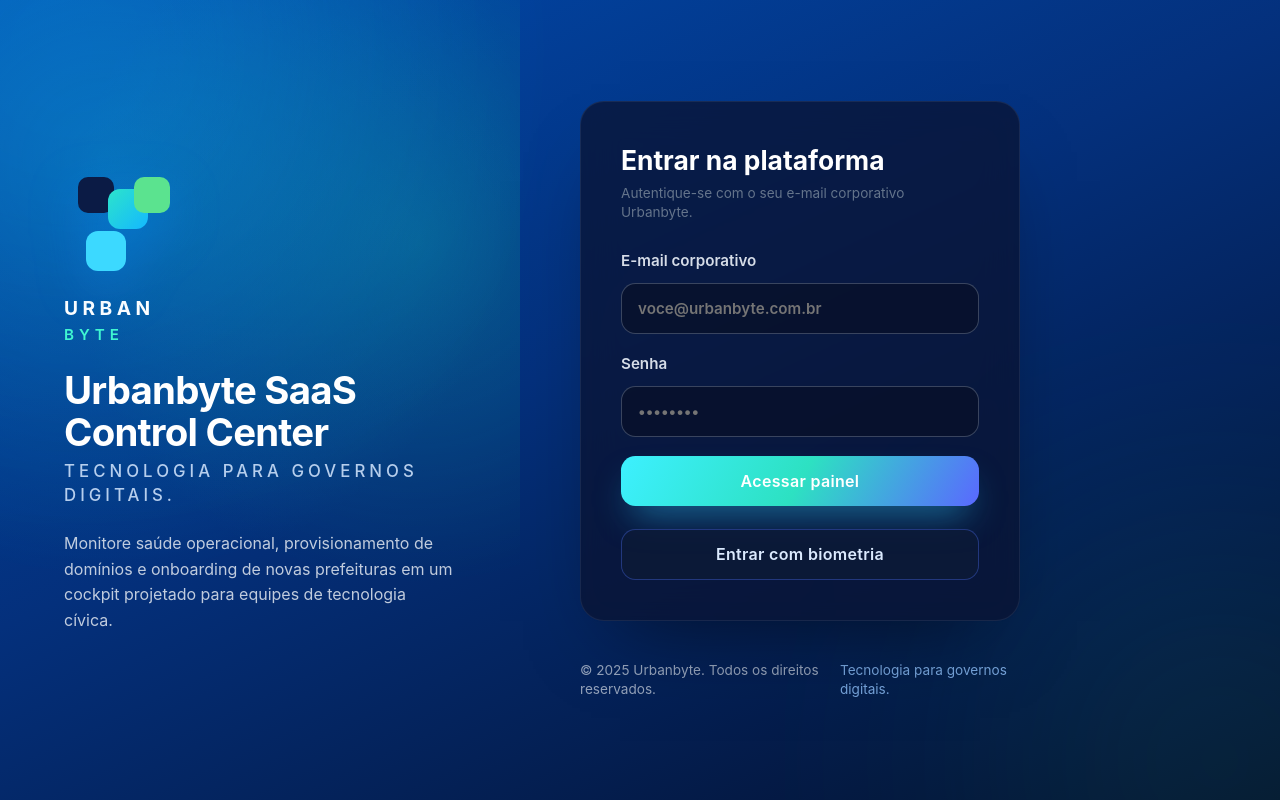
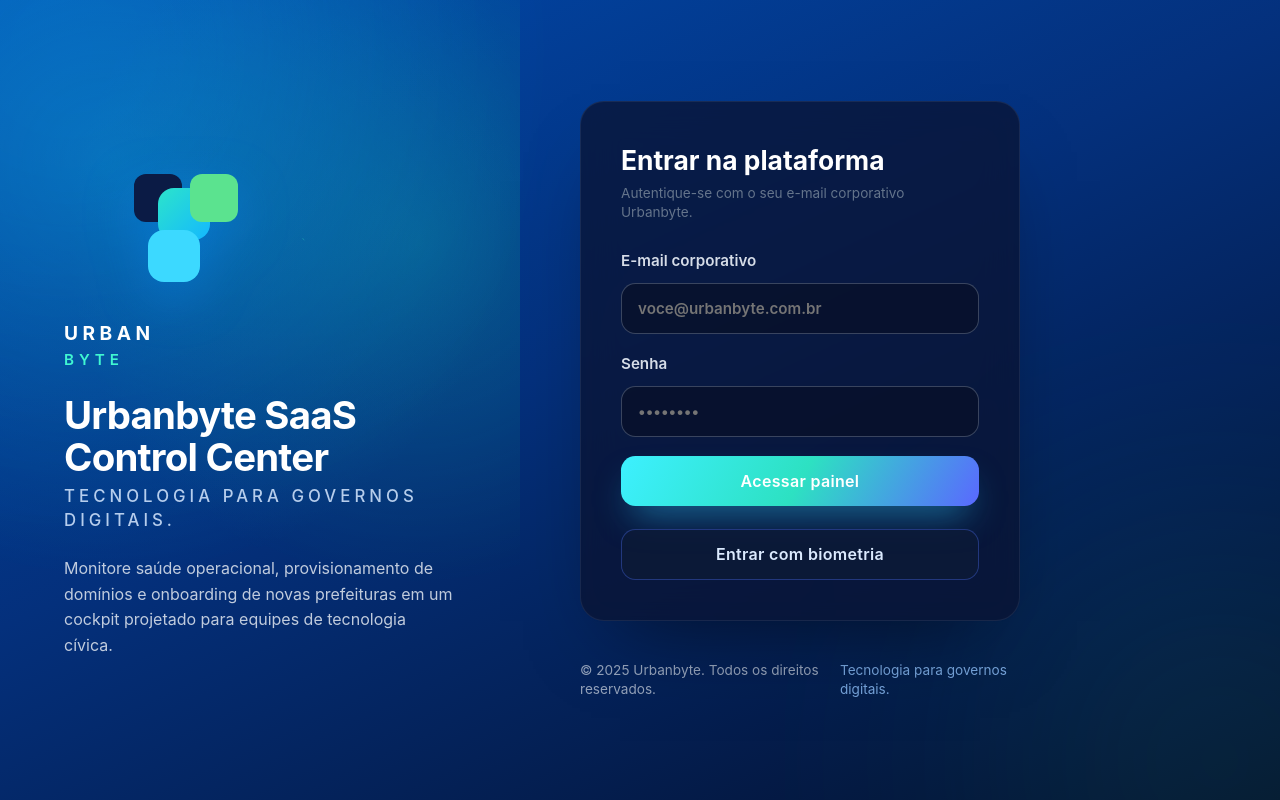
Before and after one commit to ismarsanttana/saas-gestao-2026, a React (Vite) app in the folder web-dash/: page /login in a window 1280 px wide. Built offline with nearby package versions, Linux system fonts and the light colour scheme; no server answers.

Commit message:
Add animated neural network to SaaS login hero

```diff
--- a/web-dash/src/components/UrbanbyteLogo.tsx
+++ b/web-dash/src/components/UrbanbyteLogo.tsx
@@ -2,23 +2,53 @@ export default function UrbanbyteLogo() {
   return (
     <div className="urbanbyte-logo" aria-hidden="true">
       <svg
-        width="120"
-        height="120"
-        viewBox="0 0 120 120"
+        className="urbanbyte-logo__neural"
+        width="260"
+        height="170"
+        viewBox="0 0 260 170"
         fill="none"
         xmlns="http://www.w3.org/2000/svg"
       >
-        <rect x="14" y="10" width="36" height="36" rx="10" fill="#0B1B45" />
-        <rect x="44" y="22" width="40" height="40" rx="12" fill="url(#grad-teal)" />
-        <rect x="70" y="10" width="36" height="36" rx="10" fill="#5BE38F" />
-        <rect x="22" y="64" width="40" height="40" rx="12" fill="#3CD9FF" />
+        <g className="neural-web">
+          <path
+            d="M25 105L60 70L95 108L130 62L168 102L210 60L240 98M32 60L60 70L90 42L130 62L160 34L190 56L218 30"
+            stroke="url(#neuralLine)"
+            strokeWidth="0.8"
+            strokeLinecap="round"
+          />
+          <path
+            d="M40 142L72 92L114 144L152 88L190 130L222 90"
+            stroke="url(#neuralLine)"
+            strokeWidth="0.8"
+            strokeLinecap="round"
+          />
+          <circle cx="60" cy="70" r="3" fill="#29F0D8" />
+          <circle cx="90" cy="42" r="3" fill="#29F0D8" />
+          <circle cx="130" cy="62" r="3" fill="#29F0D8" />
+          <circle cx="168" cy="102" r="3" fill="#29F0D8" />
+          <circle cx="190" cy="130" r="3" fill="#29F0D8" />
+          <circle cx="218" cy="30" r="3" fill="#29F0D8" />
+        </g>
+
+        <g transform="translate(70,32)">
+          <rect x="0" y="0" width="48" height="48" rx="12" fill="#0B1B45" />
+          <rect x="24" y="14" width="52" height="52" rx="16" fill="url(#grad-teal)" />
+          <rect x="56" y="0" width="48" height="48" rx="12" fill="#5BE38F" />
+          <rect x="14" y="56" width="52" height="52" rx="16" fill="#3CD9FF" />
+        </g>
+
         <defs>
-          <linearGradient id="grad-teal" x1="44" y1="22" x2="84" y2="62" gradientUnits="userSpaceOnUse">
+          <linearGradient id="grad-teal" x1="24" y1="14" x2="76" y2="66" gradientUnits="userSpaceOnUse">
             <stop stopColor="#2CE4CB" />
             <stop offset="1" stopColor="#14B8FF" />
           </linearGradient>
+          <radialGradient id="neuralLine" cx="0" cy="0" r="1" gradientUnits="userSpaceOnUse" gradientTransform="translate(130 90) rotate(90) scale(130)">
+            <stop stopColor="rgba(64, 248, 198, 0.9)" />
+            <stop offset="1" stopColor="rgba(64, 248, 198, 0.2)" />
+          </radialGradient>
         </defs>
       </svg>
+
       <div className="urbanbyte-logo__wordmark">
         <span className="urbanbyte-logo__title">URBAN</span>
         <span className="urbanbyte-logo__subtitle">BYTE</span>
--- a/web-dash/src/index.css
+++ b/web-dash/src/index.css
@@ -229,6 +229,31 @@ body {
   filter: drop-shadow(0 15px 25px rgba(8, 139, 255, 0.35));
 }
 
+.urbanbyte-logo__neural {
+  width: 260px;
+  height: auto;
+}
+
+.neural-web path {
+  stroke-dasharray: 320;
+  stroke-dashoffset: 320;
+  animation: neural-draw 2.8s ease forwards;
+}
+
+.neural-web circle {
+  opacity: 0;
+  transform: scale(0.4);
+  transform-origin: center;
+  animation: neural-pulse 1.8s ease forwards;
+}
+
+.neural-web circle:nth-of-type(1) { animation-delay: 0.3s; }
+.neural-web circle:nth-of-type(2) { animation-delay: 0.55s; }
+.neural-web circle:nth-of-type(3) { animation-delay: 0.8s; }
+.neural-web circle:nth-of-type(4) { animation-delay: 1.05s; }
+.neural-web circle:nth-of-type(5) { animation-delay: 1.3s; }
+.neural-web circle:nth-of-type(6) { animation-delay: 1.55s; }
+
 .urbanbyte-logo__wordmark {
   display: flex;
   flex-direction: column;
@@ -247,6 +272,27 @@ body {
   font-weight: 600;
   letter-spacing: 0.32em;
   color: #40f7d1;
+}
+
+@keyframes neural-draw {
+  to {
+    stroke-dashoffset: 0;
+  }
+}
+
+@keyframes neural-pulse {
+  0% {
+    opacity: 0;
+    transform: scale(0.35);
+  }
+  60% {
+    opacity: 1;
+    transform: scale(1.2);
+  }
+  100% {
+    opacity: 1;
+    transform: scale(1);
+  }
 }
 
 @media (max-width: 1080px) {
```
